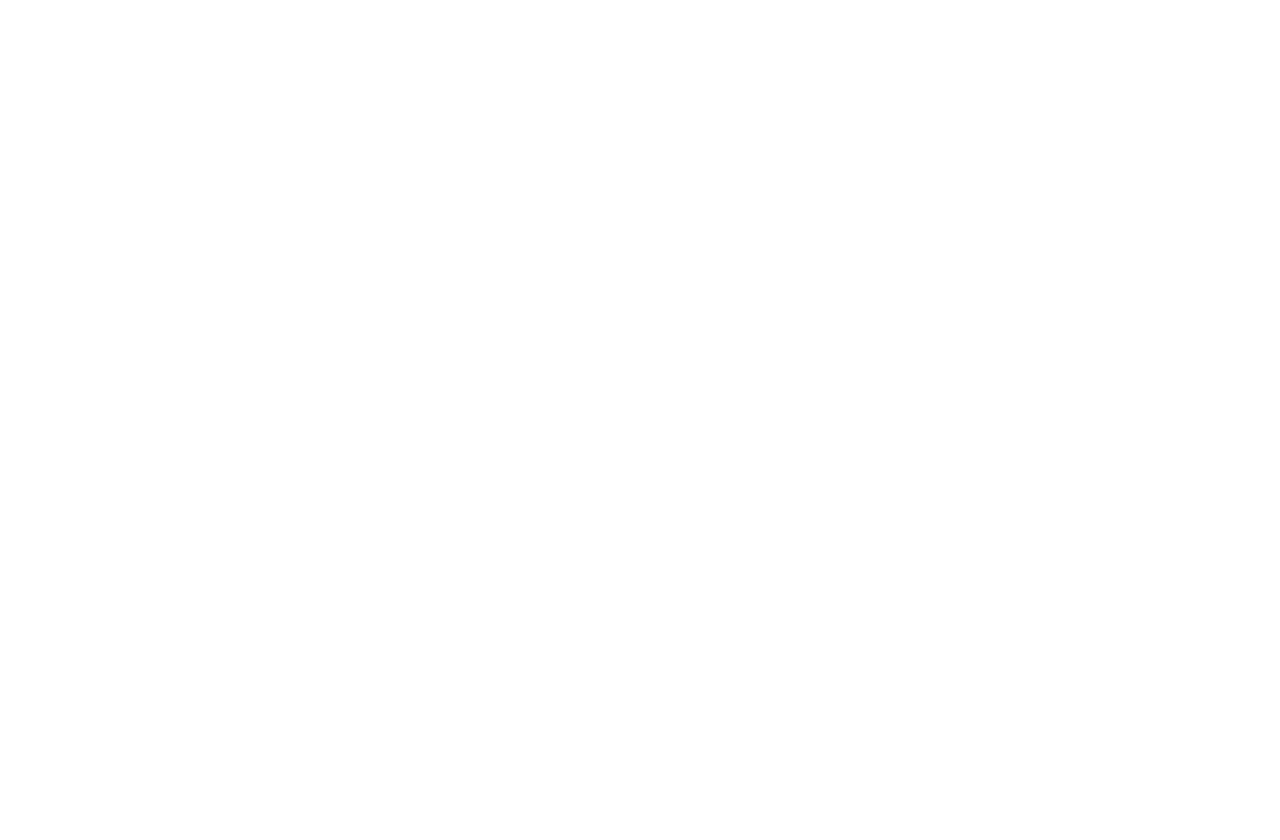
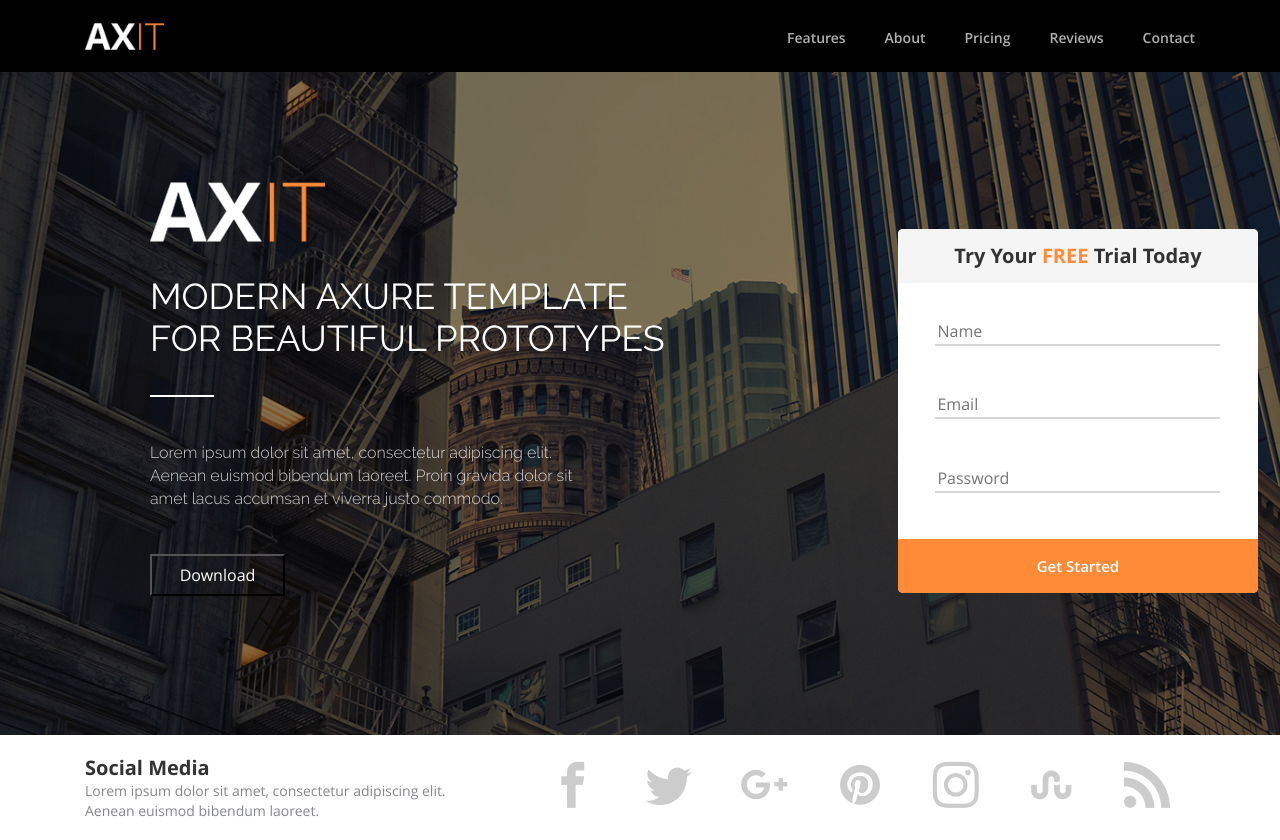
Before and after one commit to darkus007/Axit, a website: page src/index.html in a window 1280 px wide. Before the commit the page ends 800 px from the top, so only its background shows below. Drawn offline with Linux system fonts and the light colour scheme.

Commit message:
The first and second sections are completed.

```diff
--- /dev/null
+++ b/src/css/icons.css
@@ -0,0 +1,48 @@
+@font-face {
+  font-family: 'icomoon';
+  src:  url('../fonts/icomoon.eot?hxevy9');
+  src:  url('../fonts/icomoon.eot?hxevy9#iefix') format('embedded-opentype'),
+    url('../fonts/icomoon.ttf?hxevy9') format('truetype'),
+    url('../fonts/icomoon.woff?hxevy9') format('woff'),
+    url('../fonts/icomoon.svg?hxevy9#icomoon') format('svg');
+  font-weight: normal;
+  font-style: normal;
+  font-display: block;
+}
+
+[class^="icon-"], [class*=" icon-"] {
+  /* use !important to prevent issues with browser extensions that change fonts */
+  font-family: 'icomoon' !important;
+  speak: none;
+  font-style: normal;
+  font-weight: normal;
+  font-variant: normal;
+  text-transform: none;
+  line-height: 1;
+
+  /* Better Font Rendering =========== */
+  -webkit-font-smoothing: antialiased;
+  -moz-osx-font-smoothing: grayscale;
+}
+
+.icon-google-plus:before {
+  content: "\ea8b";
+}
+.icon-facebook:before {
+  content: "\ea90";
+}
+.icon-instagram:before {
+  content: "\ea92";
+}
+.icon-twitter:before {
+  content: "\ea96";
+}
+.icon-rss:before {
+  content: "\ea9b";
+}
+.icon-stumbleupon:before {
+  content: "\eace";
+}
+.icon-pinterest:before {
+  content: "\ead1";
+}
--- a/src/index.html
+++ b/src/index.html
@@ -7,9 +7,71 @@
     <title>Axit</title>
     <link rel="stylesheet" href="css/bootstrap-reboot.min.css">
     <link rel="stylesheet" href="css/fonts.css">
+    <link rel="stylesheet" href="css/icons.css">
     <link rel="stylesheet" href="css/style.min.css">
 </head>
 <body>
+    <header>
+        <div class="container">
+            <nav>
+                <a href="#" class="menu__logo"><img src="icons/Logo.png" alt="logo_menu"></a>
+                <ul class="menu">
+                    <li class="menu__item"><a href="#" class="menu__link">Features</a></li>
+                    <li class="menu__item"><a href="#" class="menu__link">About</a></li>
+                    <li class="menu__item"><a href="#" class="menu__link">Pricing</a></li>
+                    <li class="menu__item"><a href="#" class="menu__link">Reviews</a></li>
+                    <li class="menu__item"><a href="#" class="menu__link">Contact</a></li>
+                </ul>
+            </nav>
+        </div>
+    </header>
+
+    <section class="promo">
+        <div class="container">
+            <div class="promo__item">
+                <a href="#" class="promo__logo"><img src="icons/Logo.png" alt="Logo"></a>
+                <h1 class="promo__header">MODERN AXURE TEMPLATE
+                    FOR BEAUTIFUL PROTOTYPES</h1>
+                <div class="devider devider_white"></div>
+                <div class="promo__descr">
+                    Lorem ipsum dolor sit amet, consectetur adipiscing elit. Aenean
+                    euismod bibendum laoreet. Proin gravida dolor sit amet lacus
+                    accumsan et viverra justo commodo.
+                </div>
+                <button class="button">Download</button>
+            </div>
+            <div class="promo__item">
+                <div class="promo__form-wrapper">
+                    <div class="promo__form-header">Try Your <span>FREE</span> Trial Today</div>
+                    <form id="free-trial-form" class="promo__form" action="#">
+                        <input name="name" required placeholder="Name" type="text">
+                        <input name="email" required placeholder="Email" type="email">
+                        <input name="password" required placeholder="Password" type="password">
+                        <button class="promo__form-button">Get Started</button>
+                    </form>
+                </div>
+            </div>
+        </div>
+    </section>
+
+    <section class="social">
+        <div class="container container_flex-sb">
+            <div class="social__item">
+                <div class="social__header">Social Media</div>
+                <div class="social__descr">Lorem ipsum dolor sit amet, consectetur adipiscing elit.
+                        Aenean euismod bibendum laoreet.</div>
+            </div>
+            <div class="social__wrapper">
+                <a href="#" class="social__link"><span class="icon-facebook"></span></a>
+                <a href="#" class="social__link"><span class="icon-twitter"></span></a>
+                <a href="#" class="social__link"><span class="icon-google-plus"></span></a>
+                <a href="#" class="social__link"><span class="icon-pinterest"></span></a>
+                <a href="#" class="social__link"><span class="icon-instagram"></span></a>
+                <a href="#" class="social__link"><span class="icon-stumbleupon"></span></a>
+                <a href="#" class="social__link"><span class="icon-rss"></span></a>
+            </div>
+        </div>
+    </section>
 
 </body>
 </html>
--- /dev/null
+++ b/src/sass/blocks/_button.scss
@@ -0,0 +1,13 @@
+.button {
+    margin-top: 44px;
+    width: 135px;
+    height: 42px;
+    background: none;
+    color: #fff;
+    transition: $transition-time all;
+    &:hover {
+        cursor: pointer;
+        color: $main_color;
+        border-color: $main_color;
+    }
+}
--- /dev/null
+++ b/src/sass/blocks/_devider.scss
@@ -0,0 +1,9 @@
+.devider {
+    width: 64px;
+    height: 2px;
+    background-color: $main_color;
+    &_white {
+        margin-top: 36px;
+        background-color: #fff;
+    }
+}
--- /dev/null
+++ b/src/sass/blocks/_header.scss
@@ -0,0 +1,42 @@
+header {
+    background-color: #000;
+}
+
+nav {
+    display: flex;
+    justify-content: space-between;
+    align-items: center;
+    height: 72px;
+}
+
+.menu {
+    width: 448px;
+    display: flex;
+    justify-content: space-between;
+    &__logo {
+        & img {
+            height: 27px;
+        }
+    }
+    &__item {
+        padding-top: 5px;
+        list-style-type: none;
+        display: inline-block;
+        height: 11px;
+        font-size: 14px;
+        font-weight: 600;
+        font-stretch: normal;
+        font-style: normal;
+        line-height: normal;
+        letter-spacing: normal;
+        text-align: right;
+    }
+    &__link {
+        color: rgba(255, 255, 255, 0.69);
+        transition: $transition-time all;
+        &:hover {
+            text-decoration: none;
+            color: $main_color;
+        }
+    }
+}
--- /dev/null
+++ b/src/sass/blocks/_promo.scss
@@ -0,0 +1,92 @@
+.promo {
+    min-height: 641px;
+    background: url('../img/bg_promo.jpg') center (center / cover) no-repeat;
+    padding: 110px 142px 139px 150px;
+    &__item {
+        width: 49%;
+        display: inline-block;
+        position: relative;
+    }
+    &__logo {
+        color: #fff;
+    }
+    &__header {
+        margin-top: 33px;
+        font-family: Raleway;
+        font-size: 36px;
+        font-weight: normal;
+        font-stretch: normal;
+        font-style: normal;
+        line-height: normal;
+        letter-spacing: normal;
+        text-align: left;
+        color: #ffffff;
+    }
+    &__descr {
+        margin-top: 44px;
+        width: 461px;
+        font-family: Raleway;
+        font-size: 16px;
+        font-weight: 300;
+        line-height: 1.44;
+        letter-spacing: normal;
+        text-align: left;
+        color: rgba(255, 255, 255, 0.8);
+    }
+    &__form-header {
+        border-top-left-radius: 5px;
+        border-top-right-radius: 5px;
+        padding-top: 12px;
+        height: 54px;
+        background-color: #f5f5f5;
+        font-size: 20px;
+        font-weight: bold;
+        text-align: center;
+        color: #333333;
+        & span {
+            color: $main_color;
+        }
+    }
+    &__form-wrapper {
+        width: 360px;
+        height: 54px;
+        min-height: 364px;
+        background-color: #fff;
+        border-radius: 5px;
+        position: absolute;
+        right: -16px;
+        bottom: -12px;
+    }
+    &__form {
+        height: 310px;
+        border: none;
+        display: flex;
+        flex-direction: column;
+        justify-content: space-between;
+        align-items: center;
+
+        & input {
+            padding-top: 36px;
+            width: 285px;
+            border: none;
+            outline: none;
+            border-bottom: 2px solid #d6d6d6;
+        }
+
+        &-button {
+            margin-top: 36px;
+            height: 54px;
+            width: 360px;
+            border: none;
+            background-color: $main-color;
+            border-bottom-left-radius: 5px;
+            border-bottom-right-radius: 5px;
+            font-size: 15px;
+            font-weight: 600;
+            text-align: center;
+            color: #ffffff;
+            cursor: pointer;
+        }
+    }
+
+}
--- /dev/null
+++ b/src/sass/blocks/_social.scss
@@ -0,0 +1,41 @@
+.social {
+    min-height: 105px;
+    padding-top: 19px;
+    &__item {
+        width: 365px;
+        display: inline-block;
+    }
+    &__header {
+        font-size: 20px;
+        font-weight: bold;
+        line-height: normal;
+        letter-spacing: normal;
+        text-align: left;
+        color: #333333;
+    }
+    &__descr {
+        font-size: 14px;
+        font-weight: normal;
+        line-height: 1.43;
+        letter-spacing: normal;
+        text-align: left;
+        color: #86878b;
+    }
+    &__wrapper {
+        width: 670px;
+        height: 46px;
+        font-size: 46px;
+        display: flex;
+        justify-content: space-around;
+        align-items: center;
+
+    }
+    &__link {
+        color: #cccccc;
+        transition: $transition-time all;
+        &:hover {
+            text-decoration: none;
+            color: $main_color;
+        }
+    }
+}
--- a/src/sass/style.scss
+++ b/src/sass/style.scss
@@ -0,0 +1,22 @@
+$main_color: #ff8b38;
+$transition-time: 0.5s;
+
+* {
+    font-family: 'Open Sans', sans-serif;
+}
+
+.container {
+    margin: 0 auto;
+    width: 1110px;
+    &_flex-sb {
+        display: flex;
+        justify-content: space-between;
+        align-items: center;
+    }
+}
+
+@import 'blocks/header';
+@import 'blocks/promo';
+@import 'blocks/devider';
+@import 'blocks/button';
+@import 'blocks/social';
```
Also changed, not shown: distr/index.html (added, +1 -0 lines), src/css/fonts.css (+24 -24 lines), README.md, src/css/style.min.css, src/fonts/icomoon.ttf (added), src/fonts/icomoon.woff (added), 2 other files.
